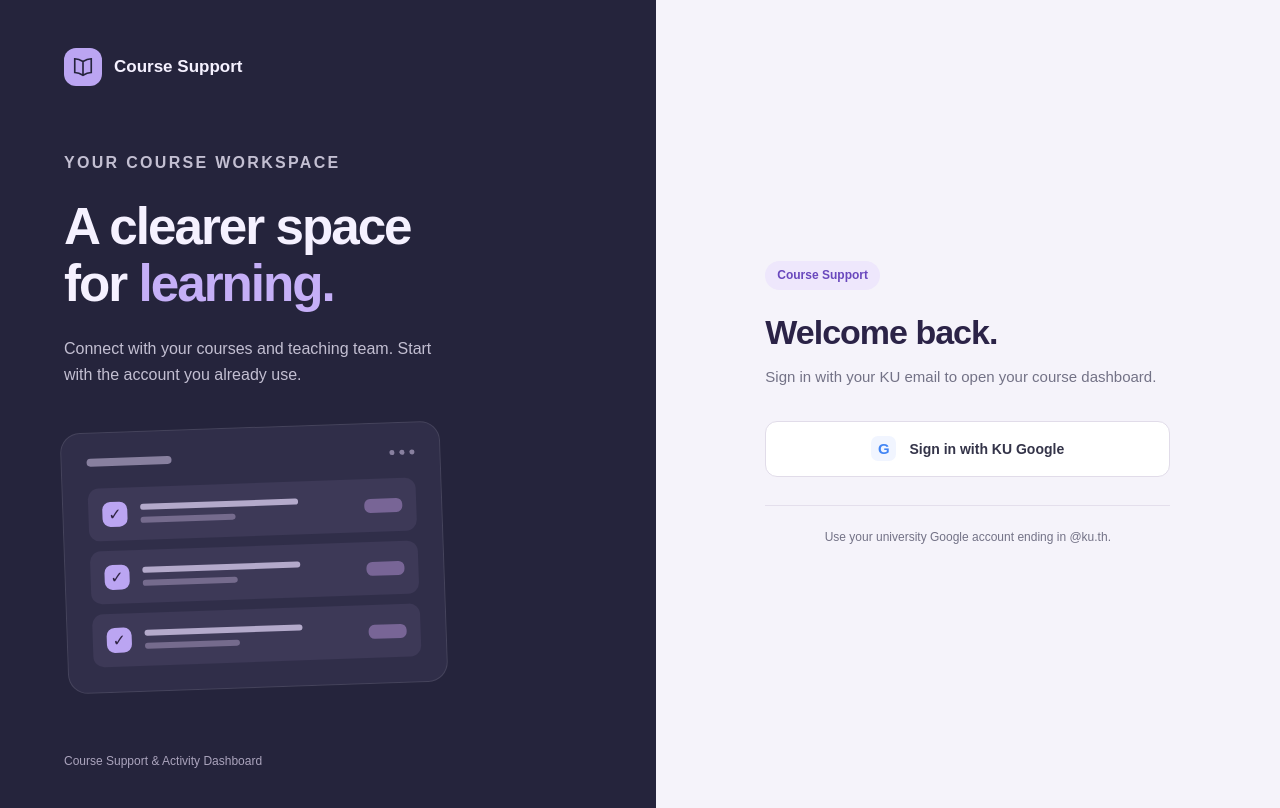
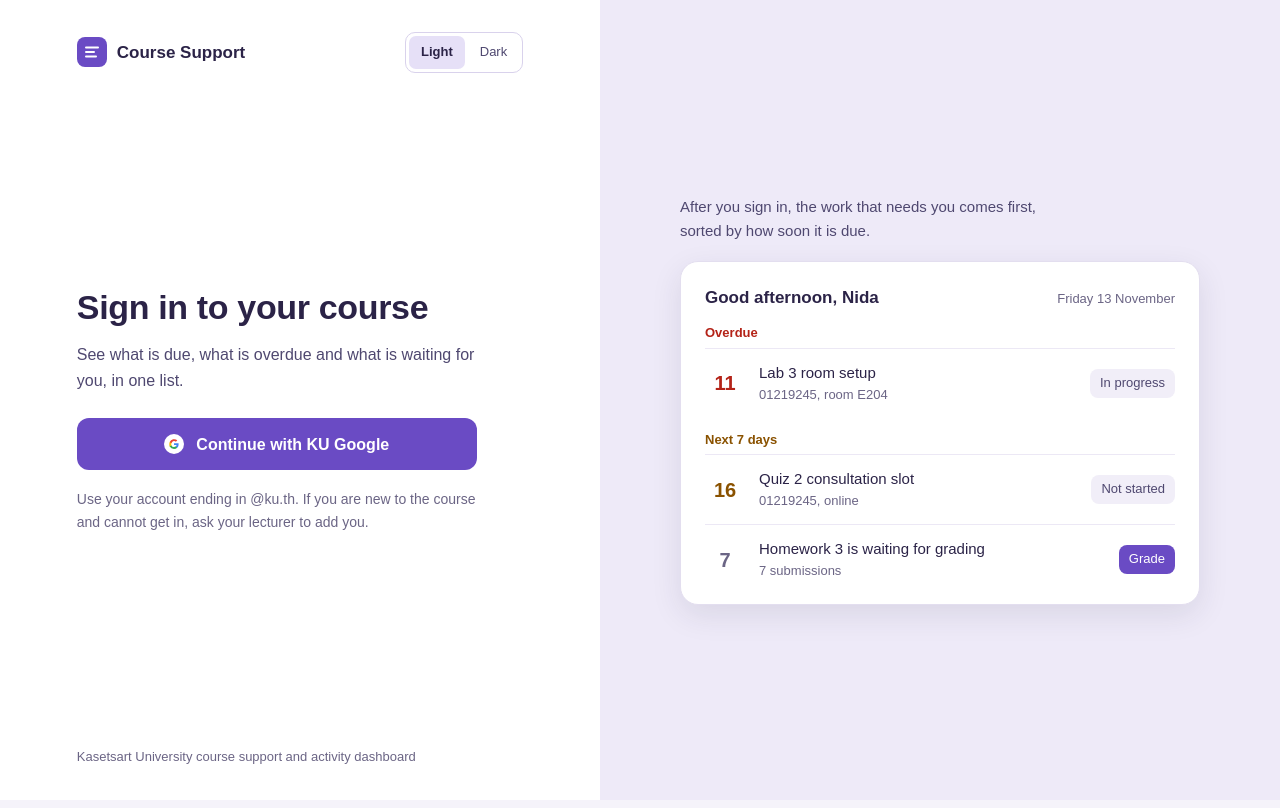
Before and after one commit to ISP-ku/coding-kradad, a Next.js app in the folder nextjs-frontend/: page / in a window 1280 px wide. Built offline with nearby package versions, Linux system fonts and the light colour scheme; no server answers; a web font is replaced by a local one.

Commit message:
feat: redesign the sign-in page with a preview of the home list

```diff
--- a/nextjs-frontend/app/page.module.css
+++ b/nextjs-frontend/app/page.module.css
@@ -1,43 +1,44 @@
-.loginLayout { min-height: 100svh; display: grid; grid-template-columns: 1.05fr 1fr; }
-.intro { position: relative; display: flex; flex-direction: column; justify-content: space-between; padding: 48px 64px 36px; background: #25243c; color: #f5f1ff; overflow: hidden; }
-.brand { display: flex; align-items: center; gap: 12px; font-size: 17px; font-weight: 650; }
-.brandMark { display: grid; place-items: center; width: 38px; height: 38px; border-radius: 12px; background: #bba5f2; color: #25243c; }
-.brandMark svg { width: 22px; height: 22px; }
-.story { max-width: 470px; margin: 64px 0; }
-.eyebrow { margin: 0 0 22px; color: #c2b2e4; font-size: 11px; font-weight: 700; letter-spacing: 2.3px; }
-.story h1 { margin: 0 0 24px; font-size: clamp(36px, 4vw, 60px); line-height: 1.12; letter-spacing: -2px; font-weight: 650; }
-.story h1 span { color: #c5aff7; }
-.story > p { color: #c3bfd2; max-width: 370px; font-size: 16px; }
-.illustration { position: relative; margin-top: 40px; padding: 25px; border: 1px solid #ffffff1a; border-radius: 20px; background: #302e49; transform: rotate(-2deg); max-width: 380px; }
-.illustrationTop { display: flex; justify-content: space-between; align-items: center; margin-bottom: 22px; }
-.miniLabel { width: 85px; height: 8px; border-radius: 4px; background: #88809f; }
-.miniDots { display: flex; gap: 5px; }
-.miniDots i { width: 5px; height: 5px; border-radius: 50%; background: #88809f; }
-.miniRow { display: flex; align-items: center; gap: 13px; padding: 14px; border-radius: 11px; background: #3d3957; margin-top: 10px; }
-.miniCheck { width: 25px; height: 25px; border-radius: 8px; display: grid; place-items: center; background: #bba5f2; color: #302544; font-size: 16px; }
-.miniLines { flex: 1; }
-.miniLines i { display: block; height: 6px; width: 75%; border-radius: 4px; background: #b4aacb; }
-.miniLines i + i { width: 45%; margin-top: 7px; background: #756b8d; }
-.miniPill { width: 38px; height: 14px; border-radius: 6px; background: #786596; }
-.introFooter { color: #aba4bd; font-size: 12px; }
-.signIn { display: flex; align-items: center; justify-content: center; padding: 48px; }
-.loginCard { width: 100%; max-width: 405px; }
-.portalLabel { display: inline-block; padding: 5px 12px; border-radius: 20px; background: #eee7fc; color: #6948bd; font-size: 12px; font-weight: 600; margin-bottom: 22px; }
-.loginCard h2 { font-size: 34px; line-height: 1.2; letter-spacing: -1px; margin: 0 0 12px; }
-.description { color: #737286; margin: 0 0 32px; }
-.loginBtn { display: flex; justify-content: center; align-items: center; gap: 13px; width: 100%; border: 1px solid #e1dce9; border-radius: 12px; min-height: 56px; padding: 14px 18px; margin-top: 13px; color: #343449; background: #fff; font-size: 14px; font-weight: 600; transition: background .15s, border-color .15s; }
-.loginBtn:hover { background: #f0ebfa; border-color: #ab96d7; }
-.providerSymbol { display: grid; place-items: center; width: 25px; height: 25px; border-radius: 7px; font-weight: 750; font-size: 15px; }
-.google { color: #4285f4; background: #f1f5ff; }
-.discord { color: #5865f2; background: #efefff; }
-.line { color: #087d37; background: #eaf8ee; font-size: 9px; }
-.divider { display: flex; gap: 15px; align-items: center; color: #8b8497; font-size: 12px; margin: 25px 0; }
-.divider::before, .divider::after { content: ""; flex: 1; height: 1px; background: #e4dfec; }
-.loginHelp { margin: 28px 0 0; padding-top: 22px; border-top: 1px solid #e4dfec; font-size: 12px; color: #737286; text-align: center; }
-.avatar { display: block; width: 64px; height: 64px; border-radius: 20px; margin-bottom: 22px; }
-.primary { background: #7355cf; color: white; border-color: #7355cf; }
-.primary:hover { background: #6445bd; color: white; }
-.secondary { display: block; color: #6948bd; text-align: center; margin-top: 22px; font-size: 14px; }
-@media (max-width: 1000px) { .intro { padding: 36px; } .signIn { padding: 36px; } }
-@media (max-width: 700px) { .loginLayout { grid-template-columns: 1fr; } .intro { padding: 24px; } .story { margin: 30px 0 8px; } .story h1 { font-size: 35px; letter-spacing: -1px; margin-bottom: 14px; } .story > p { font-size: 14px; margin-bottom: 10px; } .illustration, .introFooter, .eyebrow { display: none; } .signIn { padding: 36px 24px 48px; align-items: flex-start; } .loginCard { max-width: 440px; } .loginCard h2 { font-size: 29px; } .portalLabel { margin-bottom: 16px; } }
-@media (prefers-reduced-motion: reduce) { .loginBtn { transition: none; } }
+.layout{min-height:100svh;display:flex;flex-wrap:wrap;background:var(--bg)}
+
+.signIn{flex:1 1 440px;min-width:0;display:flex;flex-direction:column;justify-content:space-between;gap:32px;padding:32px clamp(24px,6vw,88px);background:var(--surface)}
+.top{display:flex;flex-wrap:wrap;align-items:center;justify-content:space-between;gap:12px}
+.brand{display:flex;align-items:center;gap:10px;font-weight:600;font-size:17px;color:var(--ink)}
+.logo{width:30px;height:30px;flex:none}
+.logo rect{fill:var(--primary)}
+.logo path{stroke:var(--on-primary);stroke-width:2;stroke-linecap:round}
+
+.card{width:100%;max-width:400px;display:flex;flex-direction:column;gap:14px}
+.card h1{margin:0;font-size:34px;line-height:1.2;font-weight:600;letter-spacing:-.01em;overflow-wrap:anywhere}
+.lead{margin:0 0 10px;font-size:16px;line-height:1.65;color:var(--soft)}
+.avatar{width:60px;height:60px;border-radius:50%;object-fit:cover}
+
+.primary,.quiet{display:flex;align-items:center;justify-content:center;gap:12px;min-height:52px;padding:0 20px;border-radius:12px;font-weight:600;font-size:16px;text-decoration:none}
+.primary{background:var(--primary);color:var(--on-primary)}
+.primary:hover{background:var(--primary-h);color:var(--on-primary);text-decoration:none}
+.quiet{min-height:48px;border:1px solid var(--field);background:var(--surface);color:var(--quiet-ink);font-weight:500;font-size:15px}
+.quiet:hover{background:var(--quiet-h);text-decoration:none}
+.g{width:20px;height:20px;flex:none}
+.secondary{text-align:center;font-size:14px}
+.help{margin:4px 0 0;font-size:14px;line-height:1.6;color:var(--muted)}
+.footer{margin:0;font-size:13px;color:var(--muted)}
+
+.side{flex:1 1 520px;min-width:0;display:flex;align-items:center;justify-content:center;padding:48px clamp(24px,5vw,72px);background:var(--nav-h)}
+.sideInner{width:100%;max-width:520px;display:flex;flex-direction:column;gap:18px}
+.sideText{margin:0;font-size:15px;line-height:1.6;color:var(--soft);max-width:44ch}
+
+.preview{background:var(--surface);border:1px solid var(--line);border-radius:18px;padding:22px 24px 10px;box-shadow:var(--shadow)}
+.previewHead{display:flex;justify-content:space-between;align-items:baseline;gap:12px;margin-bottom:6px}
+.previewHead strong{font-size:17px;font-weight:600}
+.previewHead span{font-size:13px;color:var(--muted)}
+.previewGroup{margin:12px 0 4px;font-size:13px;font-weight:600}
+.previewRow{display:grid;grid-template-columns:40px minmax(0,1fr) auto;gap:14px;align-items:center;padding:12px 0;border-top:1px solid var(--line2)}
+.previewDay{font-size:20px;font-weight:600;text-align:center;color:var(--muted)}
+.previewText{display:flex;flex-direction:column;min-width:0}
+.previewText span{font-weight:500}
+.previewText small{font-size:13px;color:var(--muted)}
+.previewPill{font-size:13px;padding:4px 10px;border-radius:8px;background:var(--chip-bg);color:var(--chip-ink);white-space:nowrap}
+.previewPrimary{background:var(--primary);color:var(--on-primary)}
+.over{color:var(--over)}
+.soon{color:var(--soon)}
+
+@media(max-width:860px){.side{display:none}.signIn{padding:24px}.card h1{font-size:29px}}
--- a/nextjs-frontend/app/page.tsx
+++ b/nextjs-frontend/app/page.tsx
@@ -1,102 +1,115 @@
 import type { Metadata } from "next";
 import Link from "next/link";
+import ThemeToggle from "@/components/ThemeToggle";
 import { API_BASE, localTestLoginAvailable, loginUrl, logoutUrl } from "@/lib/api";
+import { homePathFor } from "@/lib/permissions";
 import { getSessionUser } from "@/lib/session";
 import styles from "./page.module.css";
 
 export const metadata: Metadata = { title: "Sign in · Course Support" };
+
+/** A small, static picture of the home page, so people see what they are signing in to. */
+function HomePreview() {
+  const rows = [
+    { group: "Overdue", tone: styles.over, day: "11", title: "Lab 3 room setup", where: "01219245, room E204", state: "In progress" },
+    { group: "Next 7 days", tone: styles.soon, day: "16", title: "Quiz 2 consultation slot", where: "01219245, online", state: "Not started" },
+  ];
+  return (
+    <div className={styles.preview} aria-hidden="true">
+      <div className={styles.previewHead}>
+        <strong>Good afternoon, Nida</strong>
+        <span>Friday 13 November</span>
+      </div>
+      {rows.map((r) => (
+        <div key={r.title}>
+          <p className={`${styles.previewGroup} ${r.tone}`}>{r.group}</p>
+          <div className={styles.previewRow}>
+            <span className={`${styles.previewDay} ${r.tone}`}>{r.day}</span>
+            <span className={styles.previewText}>
+              <span>{r.title}</span>
+              <small>{r.where}</small>
+            </span>
+            <span className={styles.previewPill}>{r.state}</span>
+          </div>
+        </div>
+      ))}
+      <div className={styles.previewRow}>
+        <span className={styles.previewDay}>7</span>
+        <span className={styles.previewText}>
+          <span>Homework 3 is waiting for grading</span>
+          <small>7 submissions</small>
+        </span>
+        <span className={`${styles.previewPill} ${styles.previewPrimary}`}>Grade</span>
+      </div>
+    </div>
+  );
+}
 
 export default async function LoginPage() {
   const user = await getSessionUser();
   const localTesting = await localTestLoginAvailable();
 
   return (
-    <main className={styles.loginLayout}>
-      <section className={styles.intro} aria-label="About Course Support">
-        <div className={styles.brand}>
-          <span className={styles.brandMark}>
-            <svg viewBox="0 0 24 24" fill="none" stroke="currentColor" strokeWidth="1.8" aria-hidden="true">
-              <path d="M12 6v15M3 3c4 0 6 1 9 3 3-2 5-3 9-3v15c-4 0-6 1-9 3-3-2-5-3-9-3z" />
+    <div className={styles.layout}>
+      <main className={styles.signIn}>
+        <div className={styles.top}>
+          <span className={styles.brand}>
+            <svg className={styles.logo} viewBox="0 0 30 30" aria-hidden="true">
+              <rect width="30" height="30" rx="8" />
+              <path d="M9 10.5h12M9 15h8M9 19.5h10" />
             </svg>
+            Course Support
           </span>
-          Course Support
+          <ThemeToggle />
         </div>
-        <div className={styles.story}>
-          <p className={styles.eyebrow}>YOUR COURSE WORKSPACE</p>
-          <h1>
-            A clearer space
-            <br />
-            for <span>learning.</span>
-          </h1>
-          <p>
-            Connect with your courses and teaching team. Start with the account
-            you already use.
-          </p>
-          <div className={styles.illustration} aria-hidden="true">
-            <div className={styles.illustrationTop}>
-              <span className={styles.miniLabel} />
-              <span className={styles.miniDots}>
-                <i /><i /><i />
-              </span>
-            </div>
-            {[0, 1, 2].map((n) => (
-              <div className={styles.miniRow} key={n}>
-                <span className={styles.miniCheck}>✓</span>
-                <span className={styles.miniLines}>
-                  <i /><i />
-                </span>
-                <span className={styles.miniPill} />
-              </div>
-            ))}
-          </div>
-        </div>
-        <div className={styles.introFooter}>Course Support &amp; Activity Dashboard</div>
-      </section>
 
-      <section className={styles.signIn} aria-label="Account access">
-        <div className={styles.loginCard}>
-          <span className={styles.portalLabel}>Course Support</span>
+        <div className={styles.card}>
           {user ? (
             <>
               {user.avatar_url && (
                 // eslint-disable-next-line @next/next/no-img-element
                 <img className={styles.avatar} src={user.avatar_url} alt="Your profile photo" referrerPolicy="no-referrer" />
               )}
-              <h2>
-                Welcome back,
-                <br />
-                {user.username}
-              </h2>
-              <p className={styles.description}>
-                You&apos;re signed in with{" "}
-                {user.provider[0].toUpperCase() + user.provider.slice(1)}. Your
-                workspace is ready.
+              <h1>Welcome back, {user.username}</h1>
+              <p className={styles.lead}>
+                You are signed in with {user.provider === "local" ? "a local test account" : "your KU Google account"}.
               </p>
-              <Link className={`${styles.loginBtn} ${styles.primary}`} href="/dashboard">
-                Go to Dashboard <span aria-hidden="true">→</span>
-              </Link>
-              <a className={styles.secondary} href={logoutUrl}>
-                Log out and use another account
-              </a>
+              <Link className={styles.primary} href={homePathFor(user)}>Open my course</Link>
+              <a className={styles.secondary} href={logoutUrl}>Log out and use another account</a>
             </>
           ) : (
             <>
-              <h2>Welcome back.</h2>
-              <p className={styles.description}>Sign in with your KU email to open your course dashboard.</p>
-              <a className={styles.loginBtn} href={loginUrl("google")}>
-                <span className={`${styles.providerSymbol} ${styles.google}`} aria-hidden="true">G</span>
-                Sign in with KU Google
+              <h1>Sign in to your course</h1>
+              <p className={styles.lead}>See what is due, what is overdue and what is waiting for you, in one list.</p>
+              <a className={styles.primary} href={loginUrl("google")}>
+                <svg className={styles.g} viewBox="0 0 20 20" aria-hidden="true">
+                  <circle cx="10" cy="10" r="10" fill="#fff" />
+                  <path d="M14.6 10.2c0-.4 0-.7-.1-1H10v1.9h2.6a2.3 2.3 0 0 1-1 1.5v1.2h1.6c1-.9 1.4-2.1 1.4-3.6Z" fill="#4285F4" />
+                  <path d="M10 15c1.3 0 2.4-.4 3.2-1.2l-1.6-1.2c-.4.3-1 .5-1.6.5a2.8 2.8 0 0 1-2.6-1.9H5.7v1.3A5 5 0 0 0 10 15Z" fill="#34A853" />
+                  <path d="M7.4 11.2a3 3 0 0 1 0-1.9V8H5.7a5 5 0 0 0 0 4.5l1.7-1.3Z" fill="#FBBC05" />
+                  <path d="M10 7c.7 0 1.4.3 1.9.7l1.4-1.4A5 5 0 0 0 5.7 8l1.7 1.3C7.8 8 8.8 7 10 7Z" fill="#EA4335" />
+                </svg>
+                Continue with KU Google
               </a>
               {localTesting && (
-                <a className={styles.loginBtn} href={`${API_BASE}/local-test-login`}>
-                  Local test login (no Google)
-                </a>
+                <a className={styles.quiet} href={`${API_BASE}/local-test-login`}>Use a local test account</a>
               )}
+              <p className={styles.help}>
+                Use your account ending in @ku.th. If you are new to the course and cannot get in, ask your lecturer to add you.
+              </p>
             </>
           )}
-          <p className={styles.loginHelp}>Use your university Google account ending in @ku.th.</p>
         </div>
-      </section>
-    </main>
+
+        <p className={styles.footer}>Kasetsart University course support and activity dashboard</p>
+      </main>
+
+      <aside className={styles.side} aria-label="What you will see after signing in">
+        <div className={styles.sideInner}>
+          <p className={styles.sideText}>After you sign in, the work that needs you comes first, sorted by how soon it is due.</p>
+          <HomePreview />
+        </div>
+      </aside>
+    </div>
   );
 }
```
